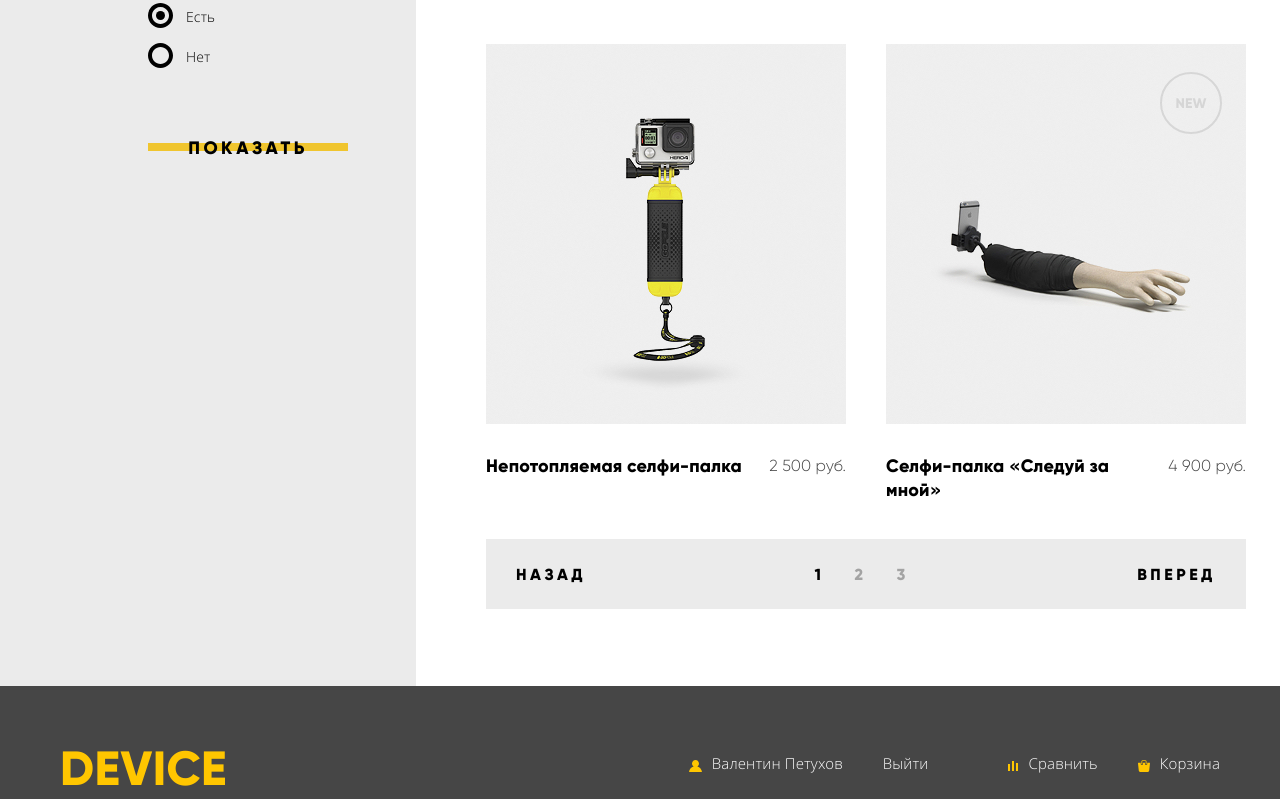
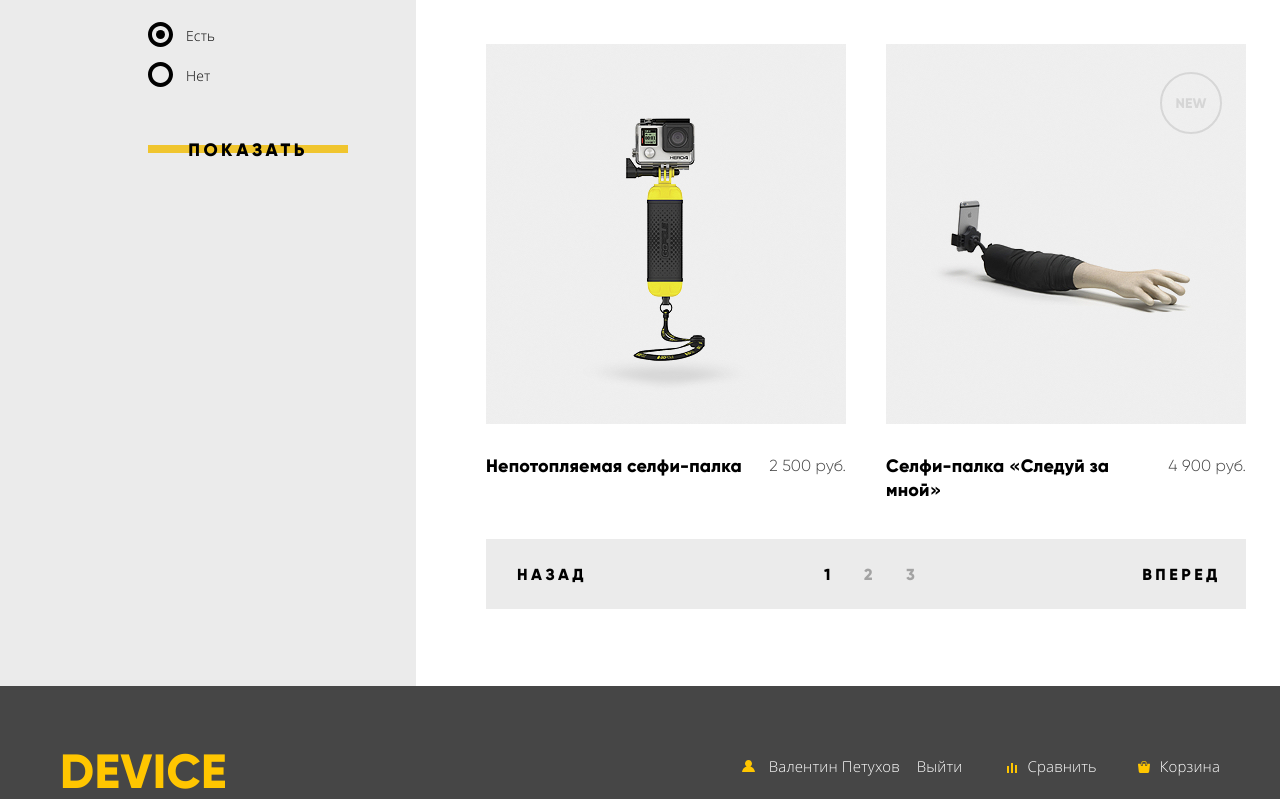
Before and after one commit to iliesmirnovy/61323-device, a plain HTML site: page catalogue.html in a window 1280 px wide. Shown: the part 1006-1805 px from the top of the page. Drawn offline with Linux system fonts and the light colour scheme.

Commit message:
Косметические доработки

```diff
--- a/catalogue.html
+++ b/catalogue.html
@@ -32,7 +32,7 @@
             </div>
           </div>
           <ul class="main-menu">
-            <li class="main-menu-item main-menu-catalogue"><a href="catalogue.html">Каталог товаров</a><span class="catalogue-more">+</span>
+            <li class="main-menu-item main-menu-catalogue"><a href="#">Каталог товаров</a><span class="catalogue-more">+</span>
               <ul class="catalogue">
                 <li class="catalogue-column">
                   <a class="catalogue-item" href="#">Виртуальная реальность</a>
@@ -149,7 +149,7 @@
                             </li>
                         </ul>
                     </div>
-                    <button class="input-button" type="submit"><span class="button-text">Показать</span></button>
+                    <button class="input-button button" type="submit"><span class="button-text">Показать</span></button>
                 </form>
         </section>
         <div class="custom-container-1">
@@ -235,9 +235,9 @@
         <div class="footer-menu-container">
           <a class="footer-logo" href="index.html">DEVICE</a>
           <div class="footer-menu">
-             <ul class="user-menu">
-                <li class="user-menu-item"><a class="username" href="#">Валентин Петухов</a></li>
-                <li class="user-menu-item"><a class="logout-link" href="#">Выйти</a></li>
+             <ul class="footer-user-menu">
+                <li class="footer-user-menu-item"><a class="username" href="#">Валентин Петухов</a></li>
+                <li class="footer-user-menu-item"><a class="logout-link" href="#">Выйти</a></li>
             </ul>
             <ul class="footer-secondary-menu">
                 <li class="footer-secondary-menu-item"><a class="menu-compare" href="#">Сравнить</a></li>
--- a/css/style.css
+++ b/css/style.css
@@ -192,23 +192,64 @@ a {
     margin-right: 20px;
 }
 
+.footer-user-menu {
+    display: flex;
+    width: 412px;
+    justify-content: flex-end;
+    margin-right: 2px;
+}
+
+.footer-menu .user-menu,
+.footer-secondary-menu {
+    display: flex;
+}
+
+.footer-menu .user-menu {
+    margin-right: -15px;
+}
+
+li.footer-menu-item {
+    margin-left: 40px;
+}
+
+.footer-secondary-menu li.footer-secondary-menu-item {
+    margin-left: 41px;
+
+}
+
+.footer-user-menu li.footer-user-menu-item {
+    padding: 0 15px;
+    margin-right: -13px;
+}
+
+li.user-menu-item {
+    margin-left: 1px;
+}
+
+li.footer-secondary-menu-item:last-child {
+    margin-right: 0px;
+}
+
 .login-link:before {
     content: "";
     display: inline-block;
     vertical-align: middle;
     width: 13px;
-    height: 12px;
+    height: 16px;
     margin-right: 10px;
     background-image: url(../img/svg/user.svg);
     background-repeat: no-repeat;
 }
+
+
+
 
 .username:before {
     content: "";
     display: inline-block;
     vertical-align: middle;
     width: 13px;
-    height: 12px;
+    height: 16px;
     margin-right: 10px;
     background-image: url(../img/svg/user.svg);
     background-repeat: no-repeat;
@@ -223,7 +264,7 @@ a {
     display: inline-block;
     vertical-align: middle;
     width: 10px;
-    height: 10px;
+    height: 13px;
     margin-right: 10px;
     background-image: url(../img/svg/compare.svg);
     background-repeat: no-repeat;
@@ -234,7 +275,7 @@ a {
     display: inline-block;
     vertical-align: middle;
     width: 12px;
-    height: 12px;
+    height: 17px;
     margin-right: 10px;
     background-image: url(../img/svg/cart.svg);
     background-repeat: no-repeat;
@@ -244,8 +285,8 @@ footer .login-link:before {
     content: "";
     display: inline-block;
     vertical-align: middle;
-    width: 13px;
-    height: 12px;
+    width: 15px;
+    height: 16px;
     margin-right: 10px;
     background-image: url(../img/svg/user-yellow.svg);
     background-repeat: no-repeat;
@@ -255,8 +296,8 @@ footer .username:before {
     content: "";
     display: inline-block;
     vertical-align: middle;
-    width: 13px;
-    height: 12px;
+    width: 17px;
+    height: 17px;
     margin-right: 10px;
     background-image: url(../img/svg/user-yellow.svg);
     background-repeat: no-repeat;
@@ -267,7 +308,7 @@ footer .menu-compare:before {
     display: inline-block;
     vertical-align: middle;
     width: 10px;
-    height: 10px;
+    height: 12px;
     margin-right: 10px;
     background-image: url(../img/svg/compare-yellow.svg);
     background-repeat: no-repeat;
@@ -278,7 +319,7 @@ footer .cart:before {
     display: inline-block;
     vertical-align: middle;
     width: 12px;
-    height: 12px;
+    height: 15px;
     margin-right: 10px;
     background-image: url(../img/svg/cart-yellow.svg);
     background-repeat: no-repeat;
@@ -1044,25 +1085,7 @@ li.popular-item {
     position: relative;
     display: flex;
     justify-content: space-between;
-    margin-top: -6px;
-}
-
-.footer-menu .user-menu,
-.footer-secondary-menu {
-    display: flex;
-}
-.footer-menu .user-menu {
-    margin-right: 40px;
-}
-
-li.footer-menu-item,
-li.footer-secondary-menu-item,
-li.user-menu-item {
-    margin-right: 40px;
-}
-
-li.footer-secondary-menu-item:last-child {
-    margin-right: 0px;
+    margin-top: -3px;
 }
 
 .footer-contacts-services {
@@ -1318,8 +1341,13 @@ a.breadcrumbs-current:hover {
 }
 
 .filter-color {
+    display: block;
     margin-bottom: 20px;
+}
+
+.filter-bluetooth {
     display: block;
+    margin-bottom: 19px;
 }
 
 .filter-item.bluetooth {
@@ -1328,7 +1356,7 @@ a.breadcrumbs-current:hover {
 }
 
 form.filter .input-button {
-    margin-top: 17px;
+    margin-top: 0px;
 }
 
 .filter-input {
@@ -1522,6 +1550,8 @@ a.sort-order-desc{
 .gadget-item-picture {
     position: relative;
     margin-bottom: 24px;
+
+    cursor: pointer;
 }
 
 .gadget-image {
@@ -1564,6 +1594,8 @@ a.sort-order-desc{
     color: rgb(0, 0, 0);
     letter-spacing: 0.18px;
     line-height: 24px;
+
+    cursor: pointer;
 }
 
 .gadget-new:before {
@@ -1625,16 +1657,17 @@ a.sort-order-desc{
 }
 
 .pagination-item:first-child {
-    padding-left: 15px;
+    padding-left: 16px;
 }
 
 .pagination-item:last-child {
-    padding-right: 15px;
+    padding-right: 10px;
 }
 
 .pagination-numbers {
     display: flex;
     align-items: center;
+    margin-left: 7px;
 }
 
 .pagination-item a {
```
Also changed, not shown: index.html (+2 -2 lines).
